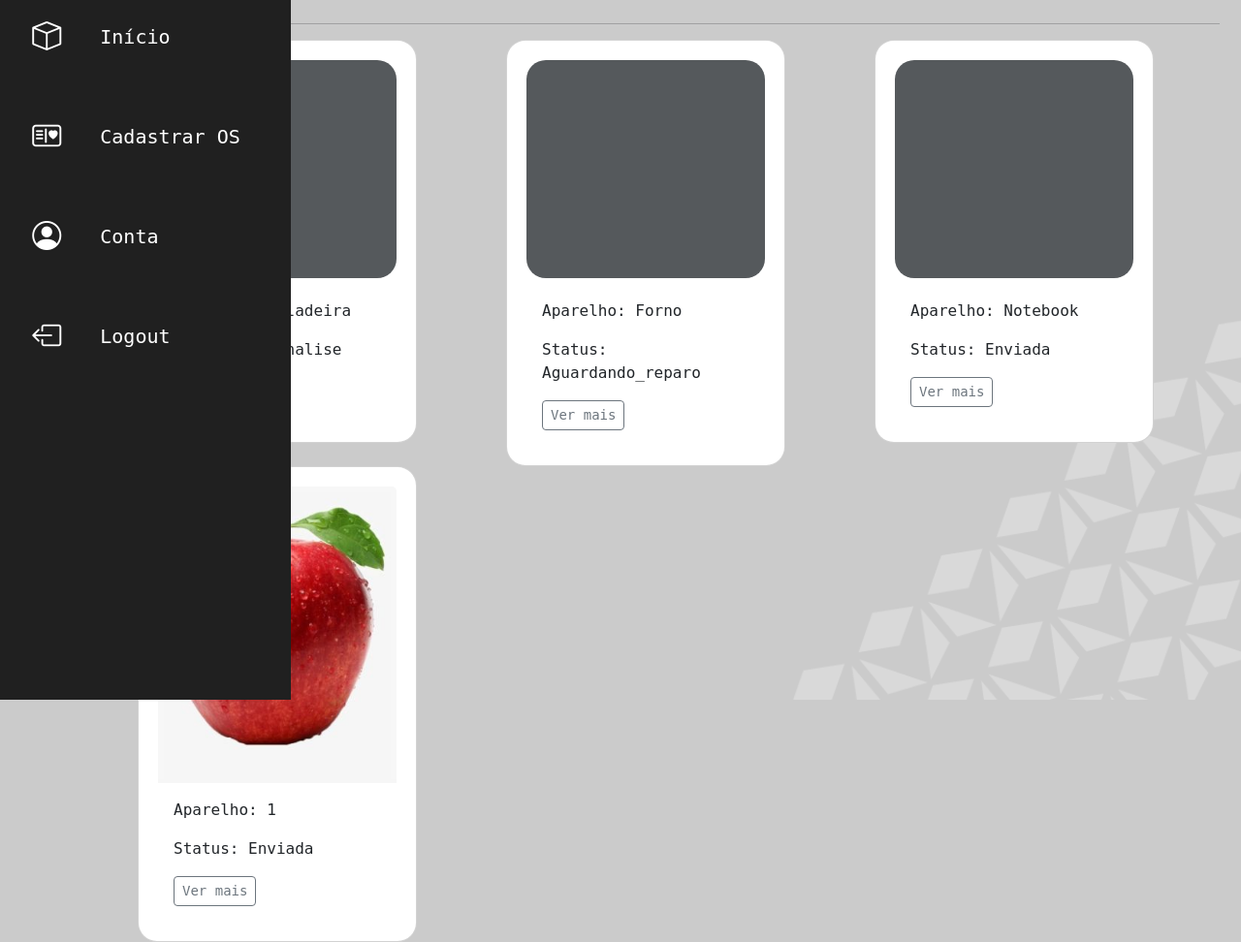
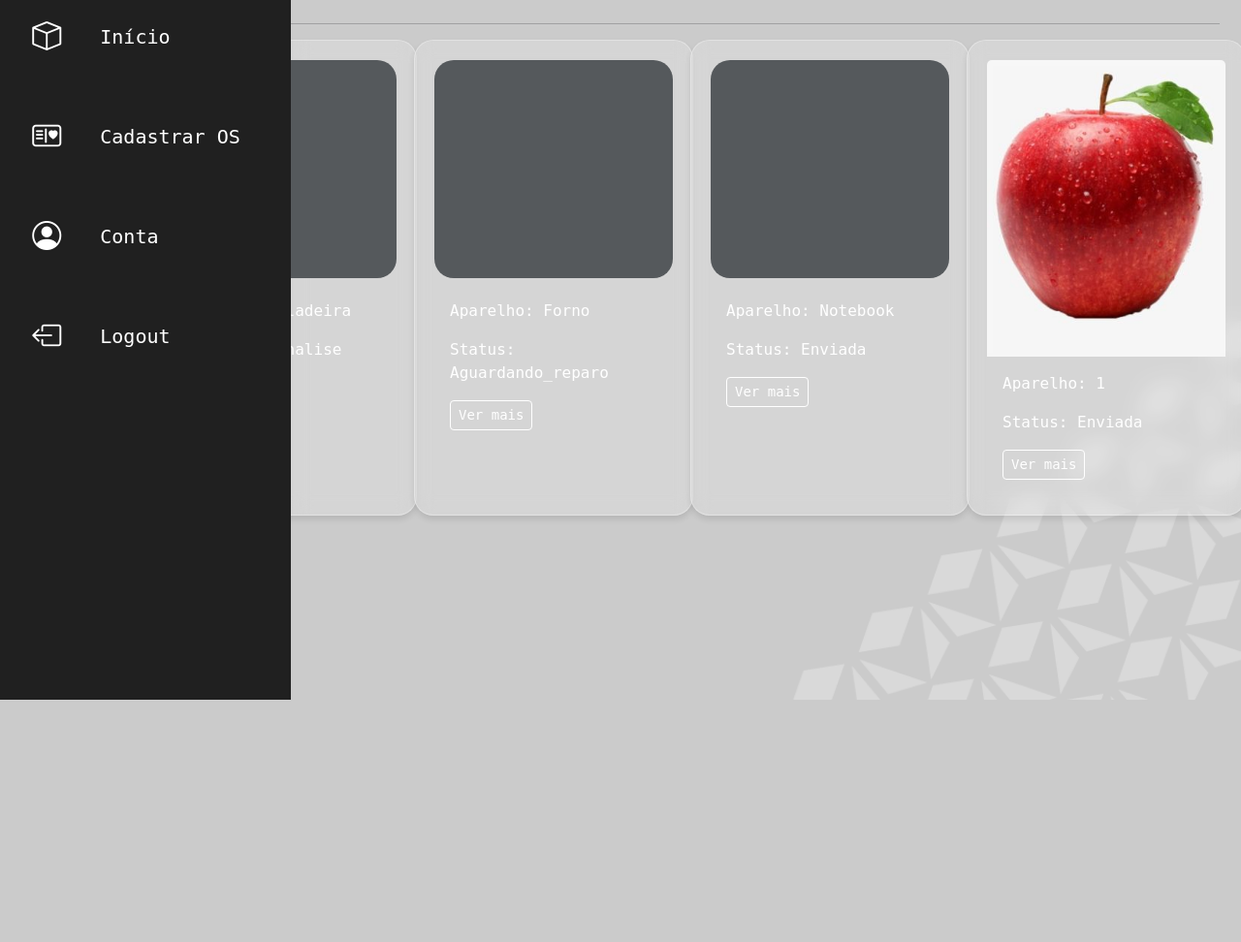
Before and after one commit to majupeixoto/cafe_projeto, a Django app: template Projeto/apps/templates/apps/home_cliente.html in a window 1280 px wide. Shown: the part 78-1050 px from the top of the page at 97% size. After the commit the page ends 800 px from the top, so only its background shows below. Run offline with Django 5.2, Linux system fonts and the light colour scheme; the template is opened without the code that fills it: values that come from a table or form of the project are taken from there, others are empty; data comes from the database, SQL or seed files in the repository; both versions use the stored data as it was after the commit; parts of the project's set-up code (start-up, migrations or seed data) failed here and were passed over; some web fonts are replaced.

Commit message:
estilizando home cliente

```diff
--- a/Projeto/apps/templates/apps/home_cliente.html
+++ b/Projeto/apps/templates/apps/home_cliente.html
@@ -5,7 +5,7 @@
 
 <div class="container marketing">
 
-  <!-- Three columns of text below the carousel -->
+  <!-- Welcome message -->
   <div class="row">
     <div class="col-lg-8">
       <h2 class="fw-normal">Bem-vindo, {{ user.username }}!</h2>
@@ -14,11 +14,12 @@
 
   <hr class="featurette-divider">
 
+  <!-- Cards Section with Glass Effect -->
   <div class="row">
     {% if ordens %}
       {% for os in ordens %}
-        <div class="col-lg-4">
-          <div class="card" style="width: 18rem;">
+        <div class="col-lg-3 col-md-4 col-sm-6 mb-4">
+          <div class="card glass-card h-100">
             {% if os.imagem %}
             <img src="{{ os.imagem.url }}" class="card-img-top" alt="{{ os.descricao }}">
             {% else %}
@@ -44,13 +45,12 @@
     {% else %}
       <div class="col-lg-4">
         <p>Não há nada por aqui...</p>
-      </div><!-- /.col-lg-4 -->
+      </div>
       <div class="row">
         <div class="col-lg-4">
           <a class="btn btn-primary" href="{% url 'cadastrar_os_cliente' %}" role="button">Cadastrar Ordem de Serviço</a>
         </div>
       </div>
-
     {% endif %}
   </div><!-- /.row -->
 
--- a/Projeto/static/global/css/style.css
+++ b/Projeto/static/global/css/style.css
@@ -89,6 +89,43 @@ ul li.item-menu a .icon > i {
     padding-top: 40px;
 }
 
+/* Glass Effect for Cards */
+.glass-card {
+    background: rgba(255, 255, 255, 0.2);
+    border-radius: 15px;
+    backdrop-filter: blur(10px);
+    -webkit-backdrop-filter: blur(10px);
+    border: 1px solid rgba(255, 255, 255, 0.3);
+    box-shadow: 0 4px 6px rgba(0, 0, 0, 0.1);
+    transition: transform 0.3s ease, box-shadow 0.3s ease;
+}
+
+.glass-card:hover {
+    transform: translateY(-10px);
+    box-shadow: 0 8px 16px rgba(0, 0, 0, 0.2);
+}
+
+/* Additional Styling for Card Content */
+.card-body {
+    color: #fff;
+}
+
+.card-text {
+    color: #fff;
+}
+
+.btn-outline-secondary {
+    color: #fff;
+    border-color: #fff;
+}
+
+.btn-outline-secondary:hover {
+    background-color: rgba(255, 255, 255, 0.1);
+    color: #fff;
+    border-color: #fff;
+}
+
+/* Card Styles */
 .card {
     width: 18rem;
     padding: 20px;
```
Also changed, not shown: Projeto/db.sqlite3.
